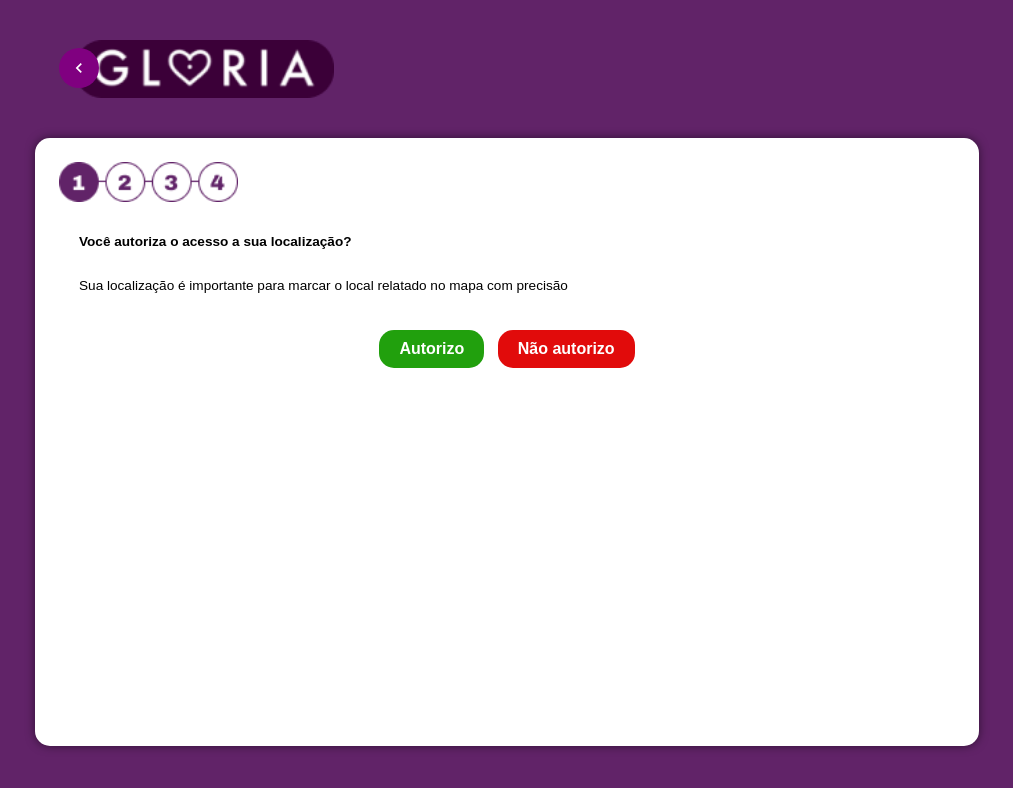
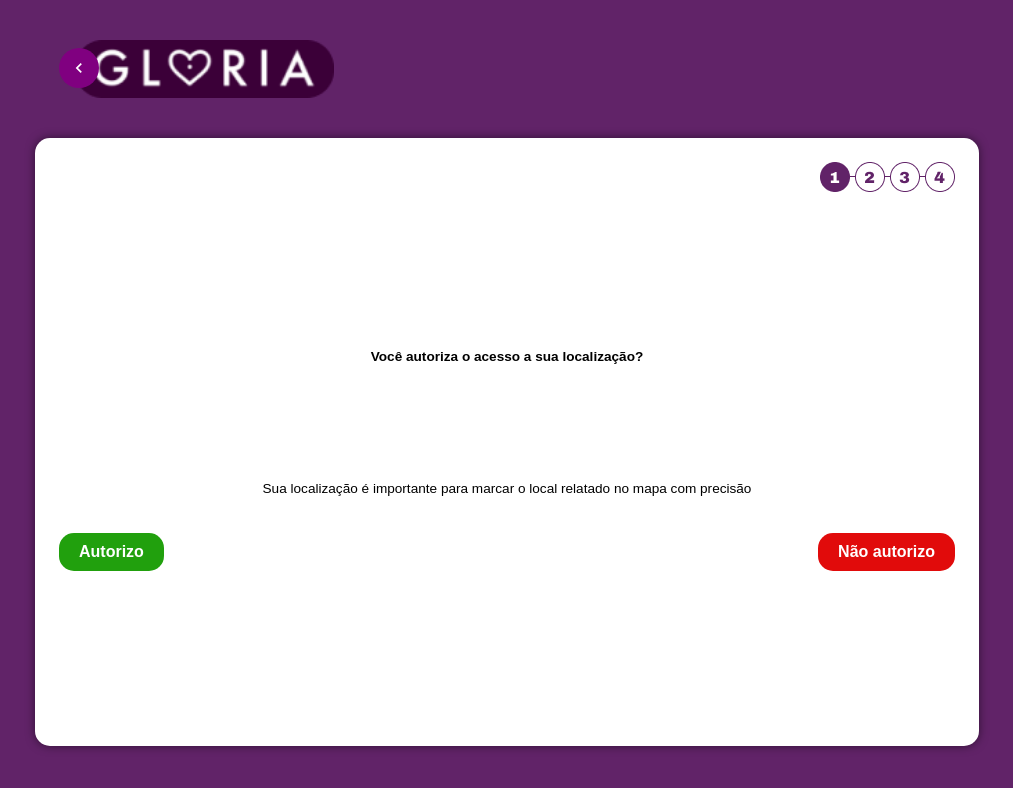
Before and after one commit to anajbsouza/Mapa-da-Violencia, a React (Vite) app in the folder frontend/: page /authorize-localization in a window 1280 px wide. Shown: the top 788 px of the page, without its empty margins (133-1146 px from the left). Built offline with nearby package versions, Linux system fonts and the light colour scheme; the HTML template or start-up script is replaced by a standard one.

Commit message:
fix: adjusting structure and style from page AuthorizeLocalization

```diff
--- a/frontend/src/pages/AuthorizeLocalizationPage.tsx
+++ b/frontend/src/pages/AuthorizeLocalizationPage.tsx
@@ -11,7 +11,7 @@ const AuthorizeLocalizationPage = () => {
     <div>
       <Header />
       <main>
-        <section className="index">
+        <section className="page">
           <img src={Indices} alt="Índices de páginas"/>
         </section>
         <section className="question">
--- a/frontend/src/styles/AuthorizeLocalizationPage.css
+++ b/frontend/src/styles/AuthorizeLocalizationPage.css
@@ -1,45 +1,53 @@
-
-.footer-invisible {
-    height: 9vh;
+.page{
+  display: flex;
+  justify-content: flex-end;
 }
 
-  .next{
-    background-color: #FFCA05;
-    color: black;
-    font-weight: bold;
+.question{
+  text-align: center;
+
+  h3{
+    margin-top: 15%;
+  }
+
+  p{
+    margin-top: 8%;
+    padding-left: 30px;
+    padding-right: 30px;
+  }
 }
 
 .buttons-container {
   display: flex;
-    justify-content: center;
+  flex-direction: row;
+  justify-content: space-between;
+  bottom: 30px;
 }
 
 .authorize {
   padding: 10px 20px;
   border: none;
   font-weight: bold;
+  margin-right: 20px;
   cursor: pointer;
   border-radius: 15px;
   font-size: 16px;
   color: white;
   background-color: #21A00D;
-    margin-right: 0.75%;
-    margin-bottom: 10%;
 }
 
 .not-authorize {
   padding: 10px 20px;
   border: none;
   font-weight: bold;
+  margin-left: 20px;
   cursor: pointer;
   border-radius: 15px;
   font-size: 16px;
   color: white;
   background-color: #E10B0B;
-    margin-left: 0.75%;
-    margin-bottom: 10%;
 }
 
-  .label-data{
-    margin-left: 20px;
+.footer-invisible {
+  height: 9vh;
 }
```
Lines whose indentation alone changed are shown as unchanged.
